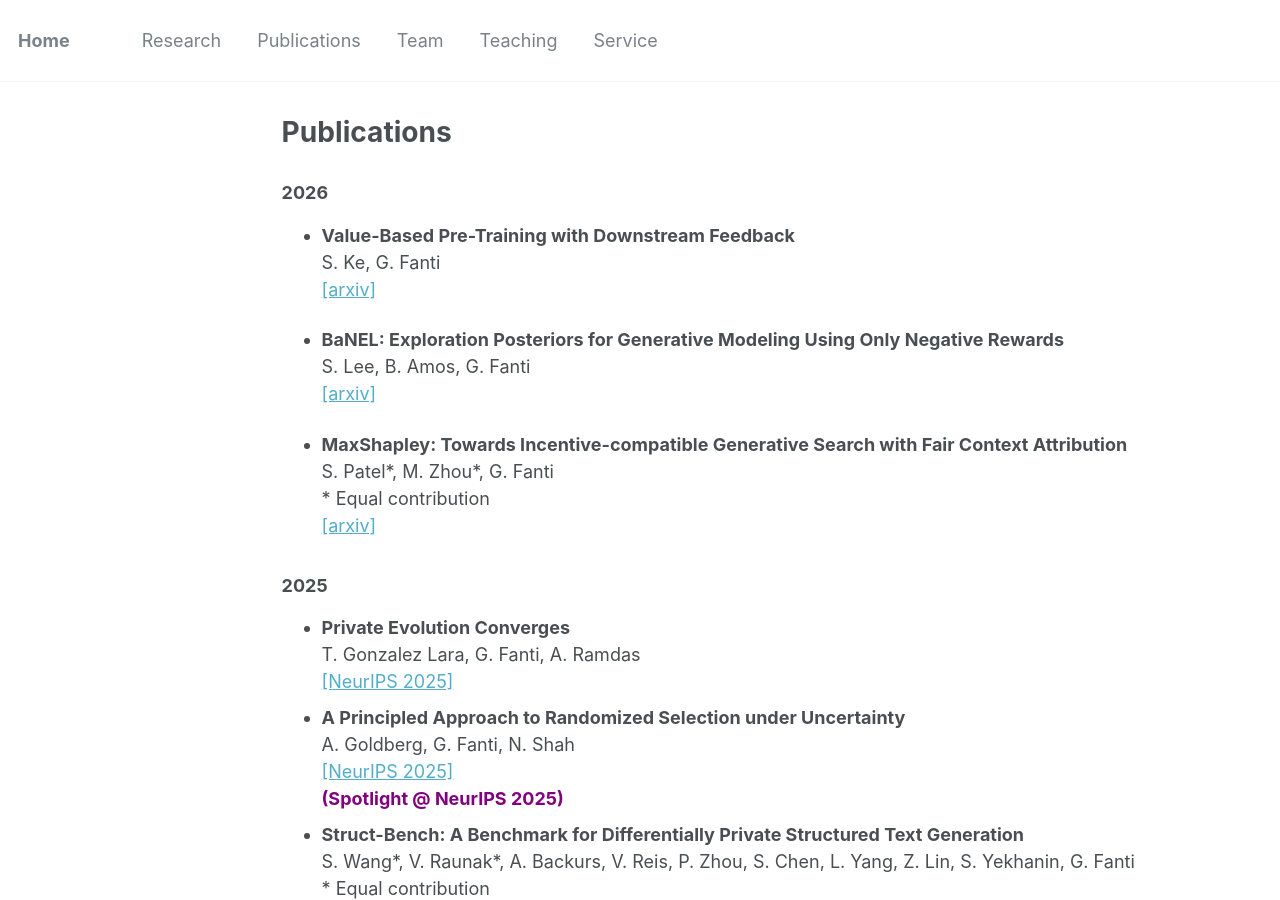
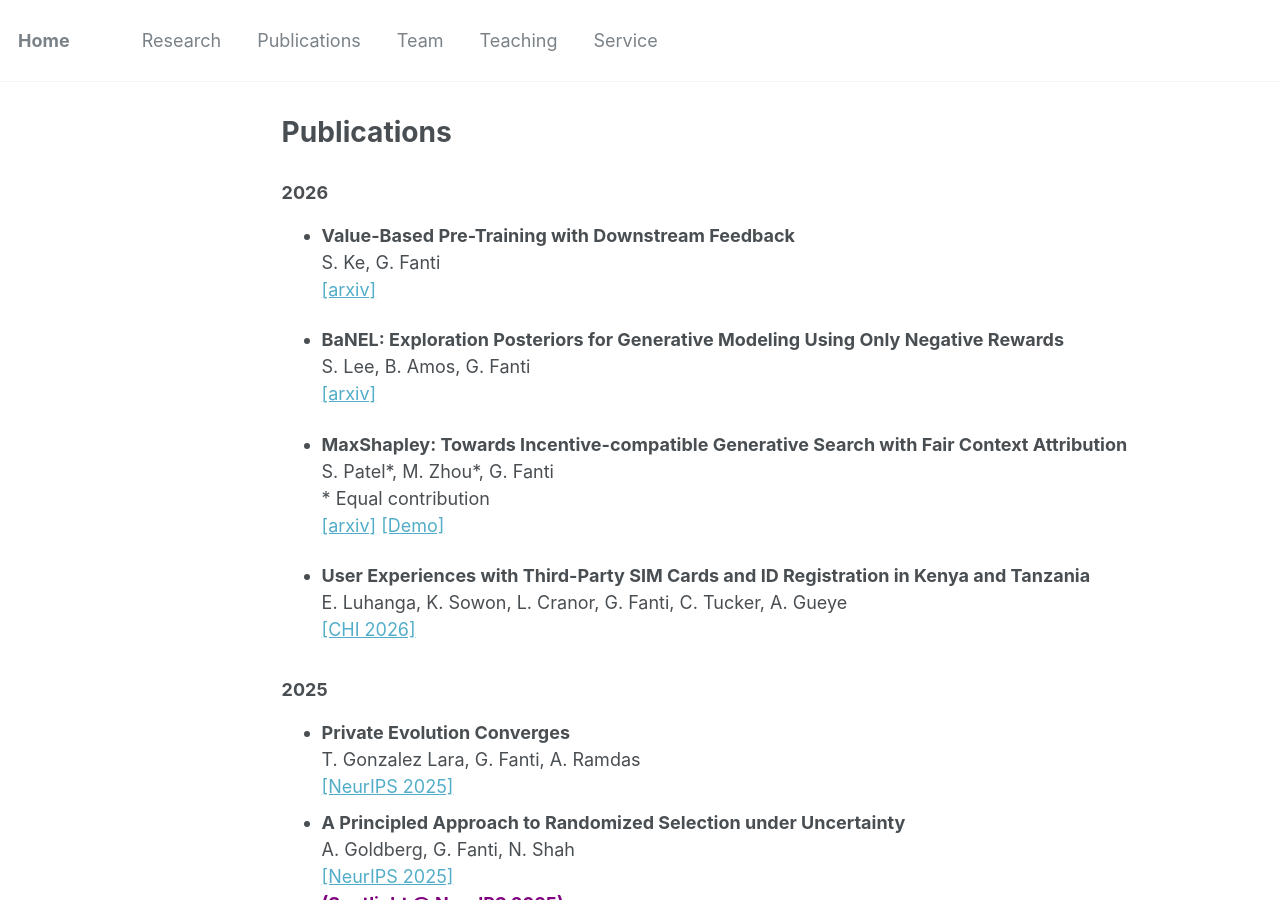
Before and after one commit to gfanti/gfanti.github.io, a Jekyll site: the page built from _pages/publications.md, in a window 1280 px wide and 900 px high. Built offline with Jekyll 4.4.1, drawn with Linux system fonts in a browser that asks for light colours; some of the changed text lies outside the part shown.

```diff
--- a/_pages/publications.md
+++ b/_pages/publications.md
@@ -20,6 +20,12 @@ author_profile: false
 <br>S. Patel\*, M. Zhou\*, G. Fanti
 <br> * Equal contribution
 <br> <a href="https://arxiv.org/abs/2512.05958">[arxiv]</a>
+<a href="https://fair-search.com">[Demo]</a>
+<br>
+
+* <b>User Experiences with Third-Party SIM Cards and ID Registration in Kenya and Tanzania</b>
+<br>E. Luhanga, K. Sowon, L. Cranor, G. Fanti, C. Tucker, A. Gueye
+<br> <a href="https://arxiv.org/pdf/2311.00830">[CHI 2026]</a>
 <br>
 
 ### 2025
@@ -141,10 +147,6 @@ author_profile: false
 * <b>Gen-T: Reduce Distributed Tracing Operational Costs Using Generative Models</b>
 <br>S. Tochner, G. Fanti, V. Sekar
 <br> <a href="https://openreview.net/forum?id=UVh8QBeWlN">[Temporal Graph Learning Workshop @ NeurIPS 2023]</a>
-<br>
-* <b>User Experiences with Third-Party SIM Cards and ID Registration in Kenya and Tanzania</b>
-<br>E. Luhanga, K. Sowon, L. Cranor, G. Fanti, C. Tucker, A. Gueye
-<br> <a href="https://arxiv.org/pdf/2311.00830">[arxiv]</a>
 <br>
 * <b>Towards a Defense against Backdoor Attacks in
 Continual Federated Learning</b> <br>
```
Also changed, not shown: _pages/about.md (+1 -1 lines), _pages/team.md (+4 -2 lines), images/students/aadyaa.jpeg (added).
